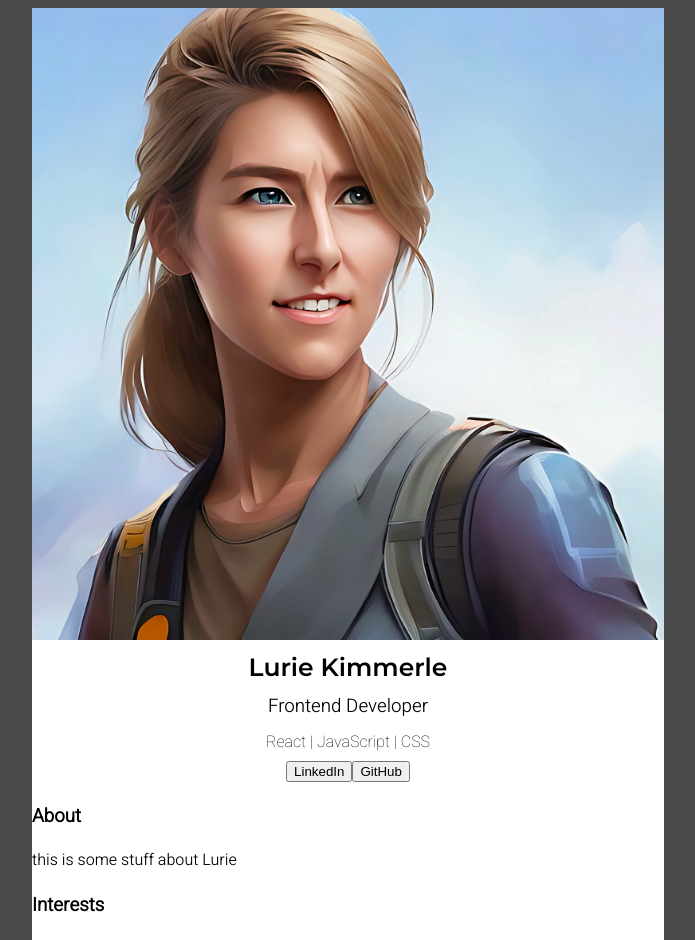
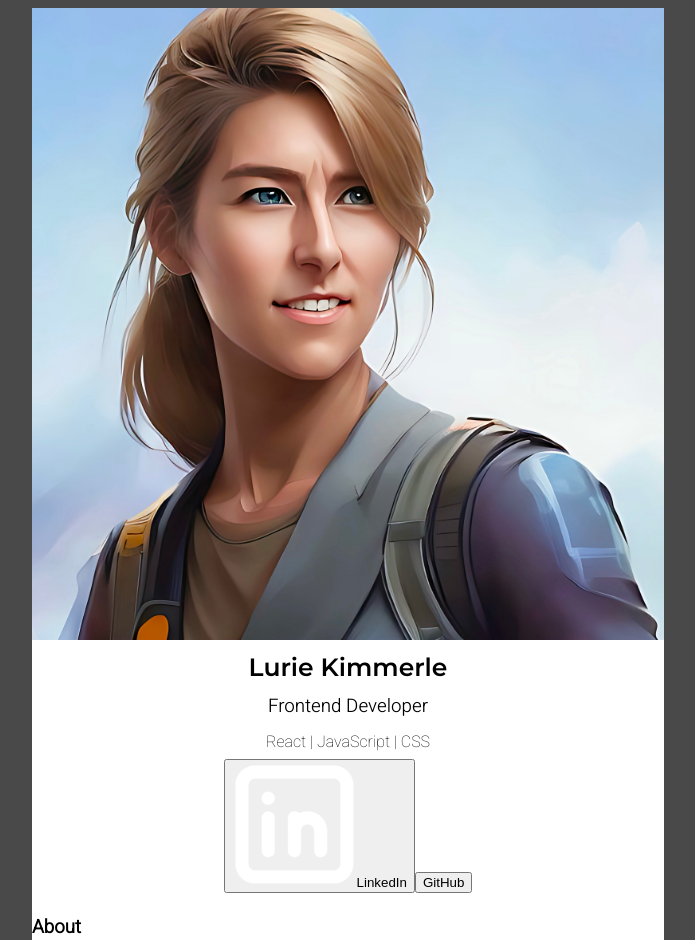
Before and after one commit to LurieK/Scrimba-React-Solo1, a React (Create React App) app: page / in a window 1280 px wide. Shown: the top 940 px of the page, without its empty margins (292-987 px from the left). Built offline with nearby package versions, Linux system fonts and the light colour scheme.

Commit message:
set logo to linkedin button

```diff
--- a/src/components/Buttons.js
+++ b/src/components/Buttons.js
@@ -1,8 +1,13 @@
+import LinkedIn from "./linkedin3.png"
+
 function Buttons(){
 
     return (
         <div>
-            <button class='linkedIn'>LinkedIn</button>
+            <button class='linkedIn'>
+                <img src={LinkedIn}/>
+                LinkedIn
+            </button>
             <button class= "github">GitHub</button>
         </div>
     )
```
